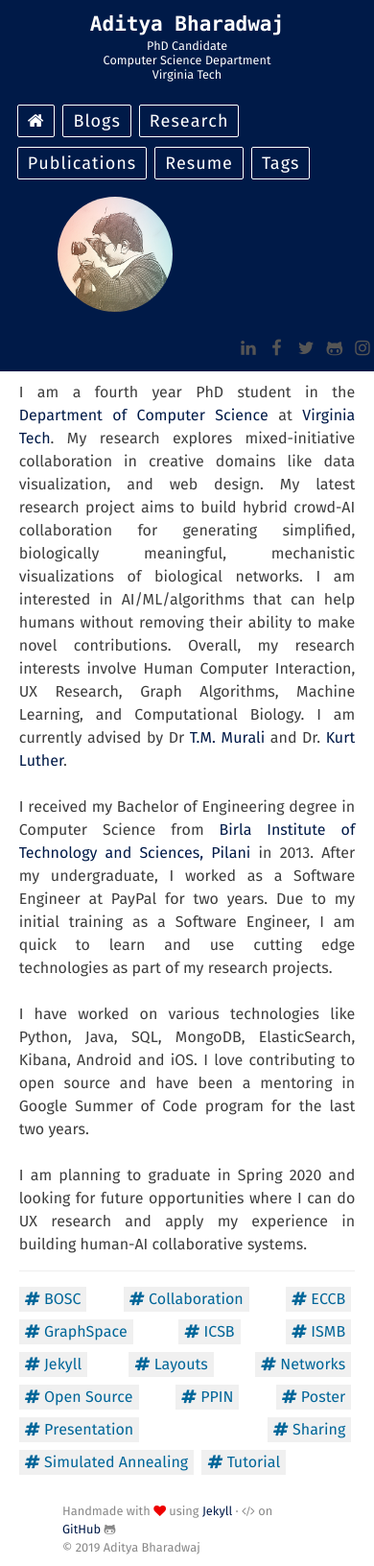
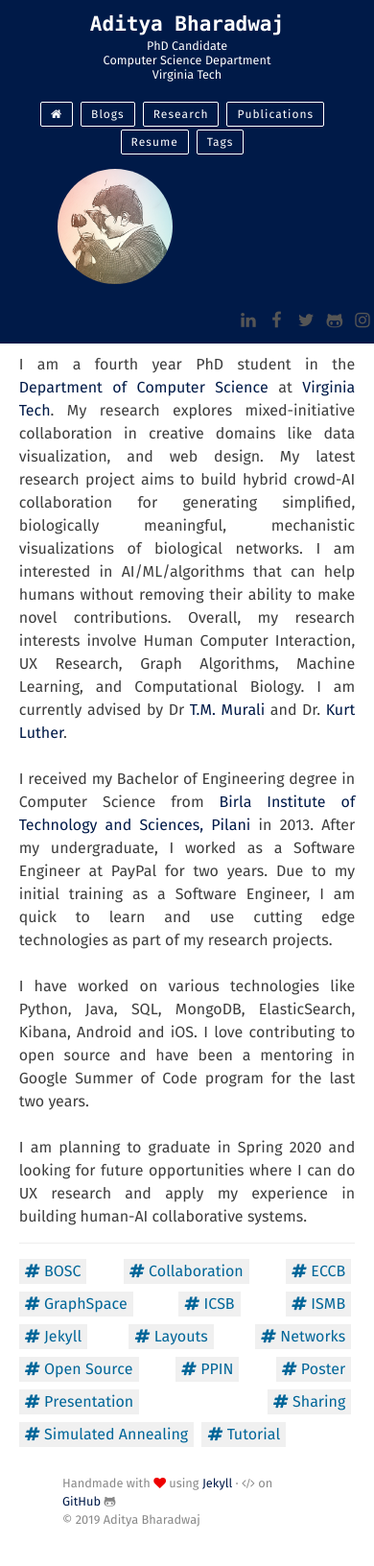
Before and after one commit to adbharadwaj/adbharadwaj.github.io, a Jekyll site: the page built from index.html, in a window 390 px wide. Shown: the whole page at 96% size. Built offline with Jekyll 4.4.1, drawn with Linux system fonts in a browser that asks for light colours; after the commit the page ends 1604 px from its top, so only the background shows below that.

Commit message:
Update _responsive.scss

```diff
--- a/assets/scss/_responsive.scss
+++ b/assets/scss/_responsive.scss
@@ -17,6 +17,16 @@
   .masthead {
     text-align: center;
   }
+
+  .top-menu {
+    font-size: 1.2rem;
+  }
+
+  .top-menu li {
+    float: none;
+    display: inline-block;
+  }
+
   pre {
     max-height: 500px;
   }
```
